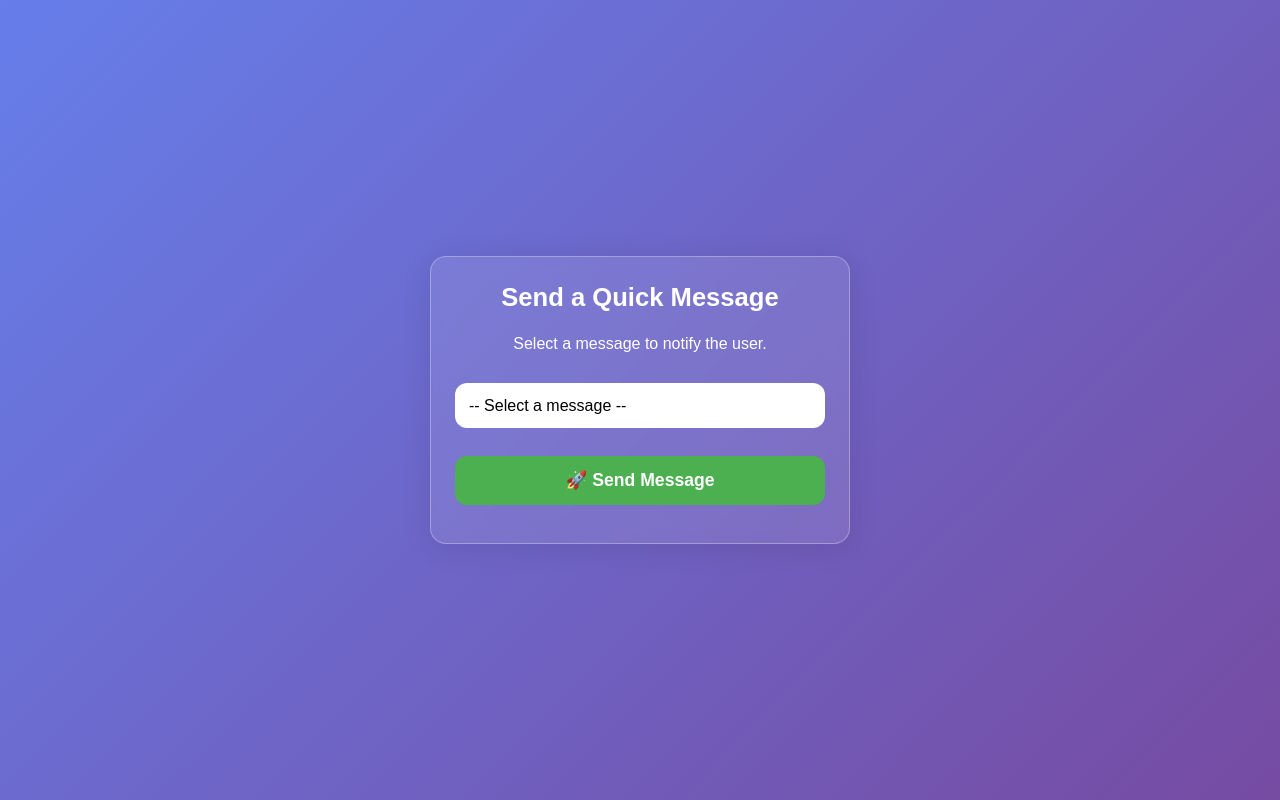
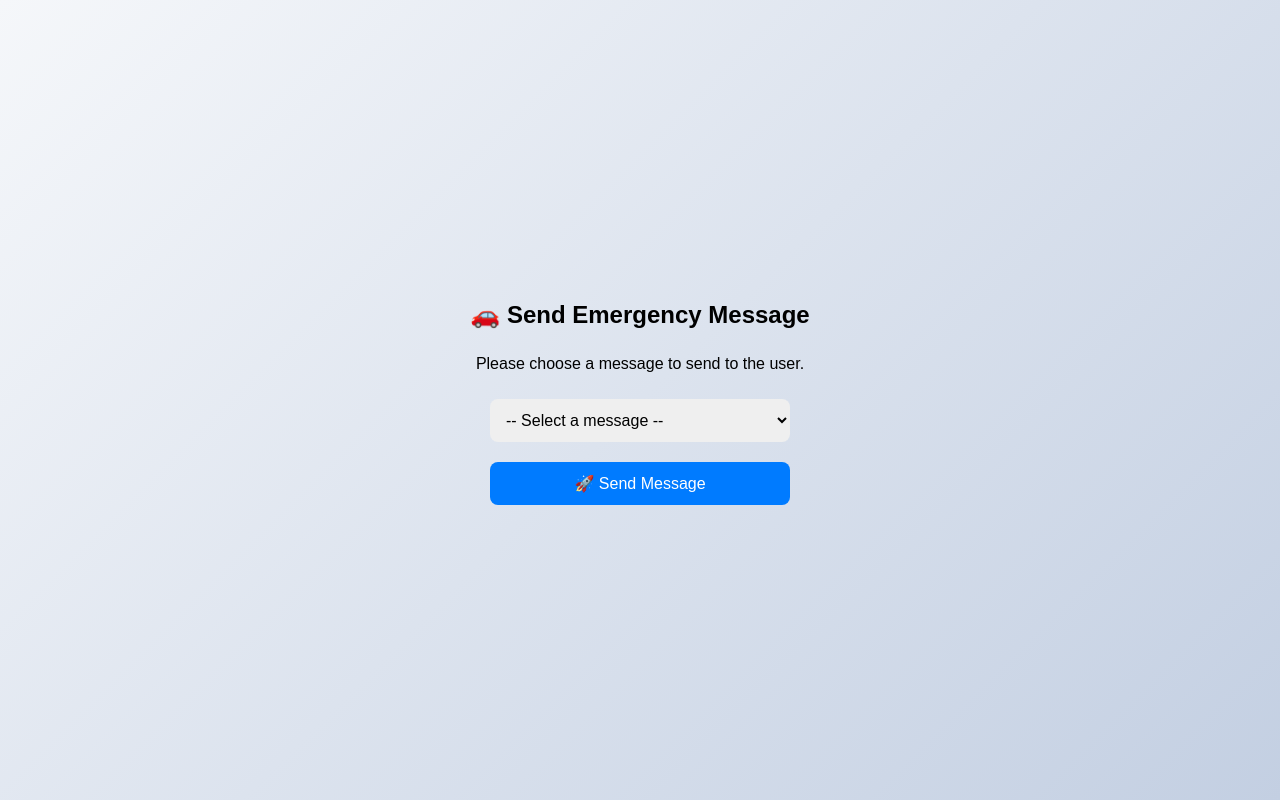
Before and after one commit to Hazemhabeb/Go-Message, a plain HTML site: page index.html in a window 1280 px wide. Drawn offline with Linux system fonts and the light colour scheme.

Commit message:
Update index.html

```diff
--- a/index.html
+++ b/index.html
@@ -2,135 +2,78 @@
 <html lang="en">
 <head>
   <meta charset="UTF-8">
-  <meta name="viewport" content="width=device-width, initial-scale=1.0, maximum-scale=1.0, user-scalable=no">
-  <title>Send a Message - BarcodeChat</title>
-  <script src="https://www.gstatic.com/firebasejs/9.6.1/firebase-app.js"></script>
-  <script src="https://www.gstatic.com/firebasejs/9.6.1/firebase-firestore.js"></script>
+  <meta name="viewport" content="width=device-width, initial-scale=1.0">
+  <title>Send Emergency Message</title>
   <style>
-    * {
+    body {
+      font-family: Arial, sans-serif;
+      background: linear-gradient(135deg, #f5f7fa, #c3cfe2);
+      display: flex;
+      flex-direction: column;
+      align-items: center;
+      justify-content: center;
+      height: 100vh;
       margin: 0;
-      padding: 0;
+      padding: 20px;
       box-sizing: border-box;
-    }
-
-    body {
-      font-family: 'Arial', sans-serif;
-      background: linear-gradient(135deg, #667eea, #764ba2);
-      color: white;
-      display: flex;
-      justify-content: center;
-      align-items: center;
-      min-height: 100vh;
-      padding: 16px;
-    }
-
-    .container {
-      background: rgba(255, 255, 255, 0.1);
-      border-radius: 16px;
-      padding: 24px;
-      width: 100%;
-      max-width: 420px;
-      box-shadow: 0 4px 30px rgba(0, 0, 0, 0.1);
-      backdrop-filter: blur(10px);
-      border: 1px solid rgba(255, 255, 255, 0.3);
       text-align: center;
     }
-
-    h2 {
-      margin-bottom: 20px;
-      font-size: 1.6em;
-      line-height: 1.3;
+    h1 {
+      font-size: 24px;
+      margin-bottom: 10px;
     }
-
-    p {
-      font-size: 1em;
-      margin-bottom: 16px;
-    }
-
     select, button {
       width: 100%;
-      padding: 14px;
-      margin: 14px 0;
-      border-radius: 12px;
+      max-width: 300px;
+      padding: 12px;
+      margin: 10px 0;
       border: none;
+      border-radius: 8px;
       font-size: 16px;
-      appearance: none;
     }
-
-    select {
-      background: white;
-      color: black;
+    button {
+      background-color: #007BFF;
+      color: white;
+      cursor: pointer;
     }
-
-    button {
-      background: #4CAF50;
-      color: white;
-      font-weight: bold;
-      cursor: pointer;
-      transition: background 0.3s;
-      font-size: 1.1em;
+    button:hover {
+      background-color: #0056b3;
     }
-
-    button:hover {
-      background: #45a049;
+    .message {
+      margin-top: 15px;
+      font-size: 16px;
     }
-
-    .message {
-      margin-top: 16px;
-      padding: 12px;
-      border-radius: 10px;
-      font-size: 0.95em;
+    .success {
+      color: green;
     }
-
-    .success {
-      background-color: #2ecc71;
-    }
-
     .error {
-      background-color: #e74c3c;
-    }
-
-    @media (max-width: 480px) {
-      h2 {
-        font-size: 1.4em;
-      }
-
-      p {
-        font-size: 0.95em;
-      }
-
-      select, button {
-        padding: 12px;
-        font-size: 1em;
-      }
+      color: red;
     }
   </style>
 </head>
 <body>
 
-<div class="container">
-  <h2>Send a Quick Message</h2>
-  <p>Select a message to notify the user.</p>
+  <h1>🚗 Send Emergency Message</h1>
+  <p>Please choose a message to send to the user.</p>
 
   <select id="messageSelect">
     <option value="">-- Select a message --</option>
-    <option value="Please move your car, it's blocking the way.">🚗 Please move your car, it's blocking the way.</option>
-    <option value="Your car alarm is on. Please check it.">🔔 Your car alarm is on. Please check it.</option>
-    <option value="Your car is in a restricted area. Please relocate.">🚫 Your car is in a restricted area. Please relocate.</option>
-    <option value="Urgent! Please return to your car.">⚠️ Urgent! Please return to your car.</option>
+    <option value="Please return to your car, it is blocking the way.">🚨 Please return to your car, it is blocking the way.</option>
+    <option value="Your car alarm is on. Please check.">🔔 Your car alarm is on. Please check.</option>
+    <option value="You are parked in a restricted area.">⚠️ You are parked in a restricted area.</option>
   </select>
 
-  <button onclick="sendMessage()">🚀 Send Message</button>
+  <button id="sendMessageBtn">🚀 Send Message</button>
 
   <div id="feedback" class="message" style="display:none;"></div>
-</div>
 
+  <!-- Firebase -->
   <script type="module">
-  // Import Firebase modules properly
+    // Import Firebase SDK (MODULAR)
     import { initializeApp } from "https://www.gstatic.com/firebasejs/9.6.1/firebase-app.js";
     import { getFirestore, collection, doc, addDoc, serverTimestamp } from "https://www.gstatic.com/firebasejs/9.6.1/firebase-firestore.js";
 
-  // ✅ Firebase config
+    // ✅ Your Firebase config
     const firebaseConfig = {
       apiKey: "AIzaSyD7_x1DNVwmz3bMa7xxxNjfddAKBCwspVk",
       authDomain: "go-message-7c11b.firebaseapp.com",
@@ -141,22 +84,22 @@
     const app = initializeApp(firebaseConfig);
     const db = getFirestore(app);
 
-  // ✅ Extract UID from URL
+    // ✅ Get UID from URL
     const urlParams = new URLSearchParams(window.location.search);
     const userId = urlParams.get('uid');
-
     if (!userId) {
-    alert("❗ Error: No user ID found. Please scan a valid barcode.");
+      alert("❗ Error: No user ID found in the URL. Please scan a valid barcode.");
+      throw new Error("No user ID provided");
     }
 
     // ✅ Send message to Firestore
-  window.sendMessage = async function () {
+    document.getElementById('sendMessageBtn').addEventListener('click', async () => {
       const messageSelect = document.getElementById('messageSelect');
       const selectedMessage = messageSelect.value;
       const feedback = document.getElementById('feedback');
 
       if (!selectedMessage) {
-      feedback.innerText = "⚠️ Please select a message to send.";
+        feedback.innerText = "⚠️ Please select a message first!";
         feedback.className = "message error";
         feedback.style.display = "block";
         return;
@@ -171,15 +114,14 @@
         feedback.innerText = "✅ Message sent successfully!";
         feedback.className = "message success";
         feedback.style.display = "block";
-      messageSelect.value = ""; // Reset selection
-
+        messageSelect.value = ""; // Reset
       } catch (error) {
         console.error("Error sending message: ", error);
         feedback.innerText = "❗ Failed to send message. Please try again.";
         feedback.className = "message error";
         feedback.style.display = "block";
       }
-  }
+    });
   </script>
 
 </body>
```
Lines whose indentation alone changed are shown as unchanged.
